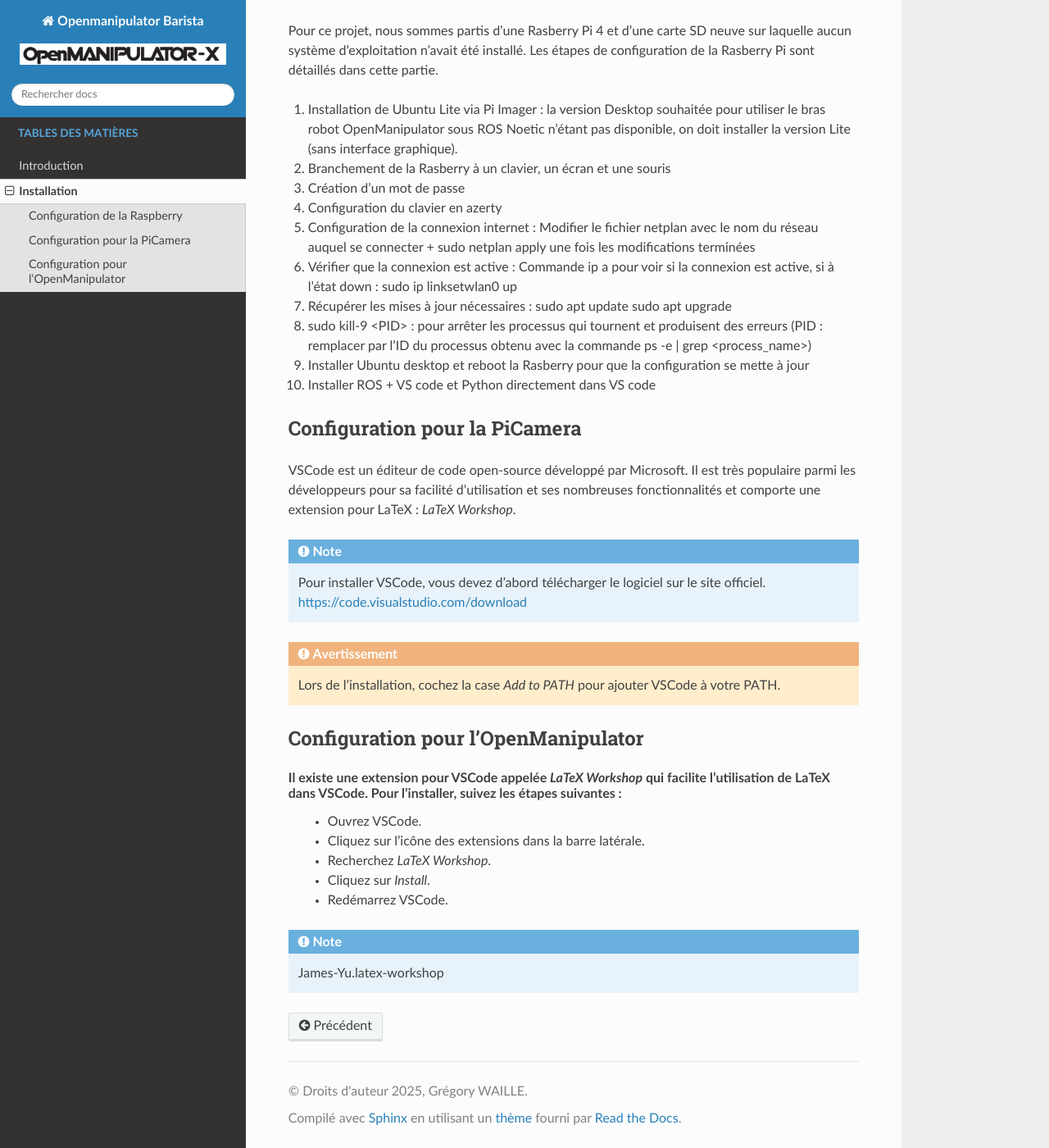
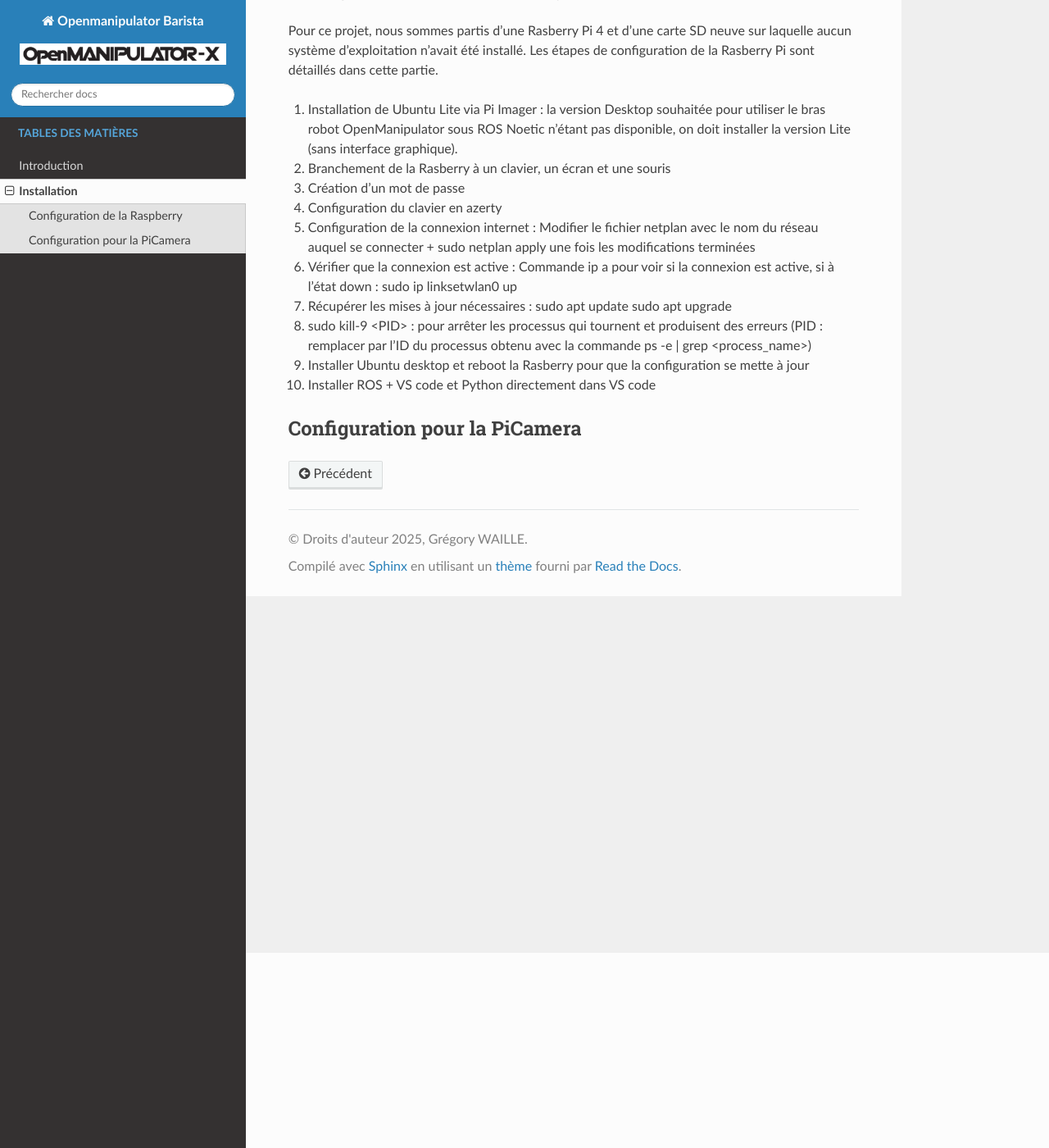
Before and after one commit to gregowa/OpenManipulator_Barista, a Sphinx documentation site: the page built from doc/sphinx/source/tutoriel.rst, in a window 1280 px wide and 1400 px high, scrolled down 238 px. Shown: the whole window at 82% size. Built offline with Sphinx 7.4.7 and the Read the Docs theme 3.1.0, drawn with Linux system fonts in a browser that asks for light colours.

Commit message:
Modif remote

```diff
--- a/doc/sphinx/source/tutoriel.rst
+++ b/doc/sphinx/source/tutoriel.rst
@@ -22,25 +22,3 @@ Pour ce projet, nous sommes partis d'une Rasberry Pi 4 et d'une carte SD neuve s
 
 Configuration pour la PiCamera
 ----------------------
-
-VSCode est un éditeur de code open-source développé par Microsoft. Il est très populaire parmi les développeurs pour sa facilité d'utilisation et ses nombreuses fonctionnalités et comporte une extension pour LaTeX : *LaTeX Workshop*.
-
-.. note::
-   Pour installer VSCode, vous devez d'abord télécharger le logiciel sur le site officiel.
-   `<https://code.visualstudio.com/download>`_
-
-.. warning::
-   Lors de l'installation, cochez la case *Add to PATH* pour ajouter VSCode à votre PATH.
-
-Configuration pour l’OpenManipulator
-------------------------------
-
-Il existe une extension pour VSCode appelée *LaTeX Workshop* qui facilite l'utilisation de LaTeX dans VSCode. Pour l'installer, suivez les étapes suivantes :
-   - Ouvrez VSCode.
-   - Cliquez sur l'icône des extensions dans la barre latérale.
-   - Recherchez *LaTeX Workshop*.
-   - Cliquez sur *Install*.
-   - Redémarrez VSCode.
-
-.. note::
-   James-Yu.latex-workshop
```
